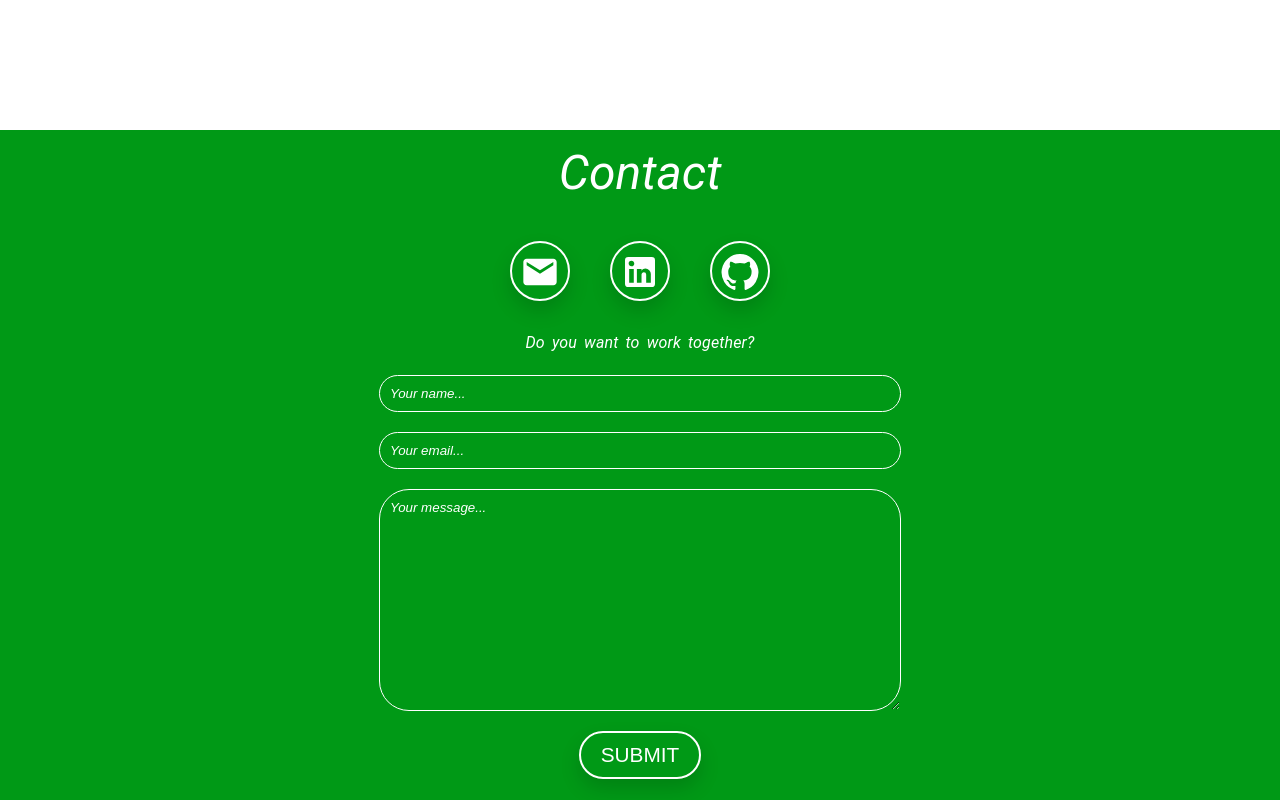
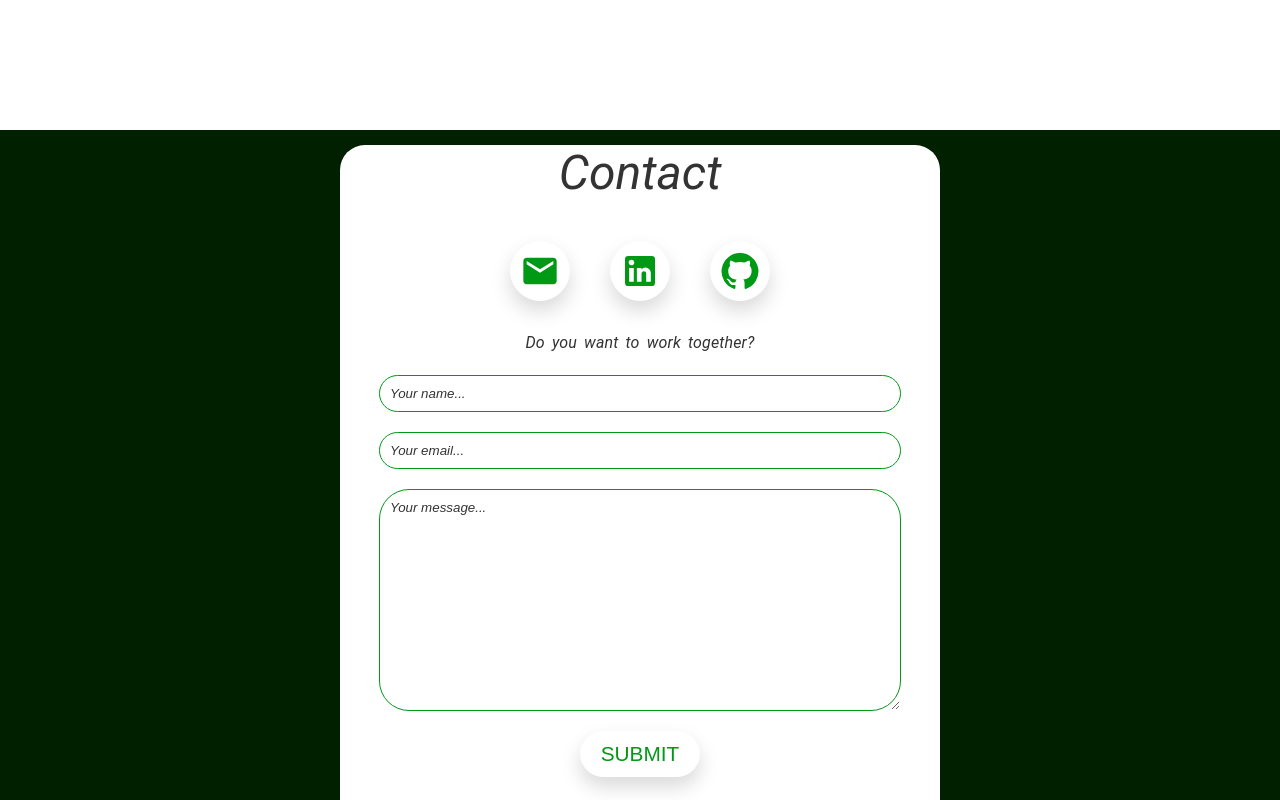
Before and after one commit to manuel12/personal-portfolio-page, a React (Create React App) app in the folder react-portfolio/: page / in a window 1280 px wide. Shown: the part 2640-3440 px from the top of the page. Built offline with nearby package versions, Linux system fonts and the light colour scheme.

Commit message:
Re-ordered style rules. Inverted color rules for icons and button. Added contact-card rules.

```diff
--- a/react-portfolio/src/components/Contact/styles.css
+++ b/react-portfolio/src/components/Contact/styles.css
@@ -1,6 +1,6 @@
 .contact {
   overflow: hidden;
-  background-color: var(--darker-background-color);
+  background-color: #002000;
   min-height: 100vh;
   padding: var(--vertical-padding) 0;
   text-align: center;
@@ -12,13 +12,55 @@
   width: 90%;
 }
 
+.contact-card {
+  background-color: white;
+  border-radius: 25px;
+  margin: 0 auto;
+  height: 1000px;
+  width: 600px;
+}
+
 .contact-heading {
   font-style: italic;
-  color: white;
+  color: var(--font-color);
 }
 
 .contact-container > p {
   font-size: 1.1rem;
+}
+
+.icon-section {
+  display: flex;
+  justify-content: center;
+  padding: 40px 0 30px;
+}
+
+.icon-container {
+  background-color: var(--white);
+  border: 1px solid white;
+  border-radius: var(--border-radius);
+  margin: 0 20px;
+  width: 60px;
+  height: 60px;
+  transition: background-color 0.5s ease-out;
+  box-shadow: 0px 10px 20px rgba(0, 0, 0, 0.15);
+}
+
+.icon-container:hover {
+  background-color: var(--darker-background-color);
+  border: 1px solid var(--main-color);
+}
+
+.icon-container > svg {
+  position: relative;
+  top: 9px;
+  font-size: 40px;
+  color: var(--darker-background-color);
+  transition: color 0.5s ease-out;
+}
+
+.icon-container > svg:hover {
+  color: white;
 }
 
 form {
@@ -29,14 +71,14 @@ input,
 textarea {
   background-color: rgba(0, 0, 0, 0%);
   display: block;
-  border: 1px solid white;
+  border: 1px solid var(--darker-background-color);
   border-radius: var(--border-radius);
   margin: 20px auto;
   padding: 10px;
   width: 100%;
   max-width: 500px;
   font-family: europa, sans-serif;
-  color: white;
+  color: var(--font-color);
 }
 
 textarea {
@@ -46,22 +88,22 @@ textarea {
 input:focus,
 textarea:focus {
   outline: none;
-  border: 2px solid white;
+  border: 1px solid var(--action-color);
 }
 
 ::placeholder {
-  color: white;
+  color: var(--font-color);
   font-style: italic;
 }
 
 .submit-btn {
-  background-color: rgba(0, 0, 0, 0%);
-  border: 2px solid;
+  background-color: var(--main-color);
+  border: 1px solid;
   border-color: white;
   border-radius: var(--border-radius);
   padding: 10px 20px;
   font-size: 1.3rem;
-  color: var(--white);
+  color: var(--darker-background-color);
   text-transform: uppercase;
   cursor: pointer;
   transition: background-color 0.5s ease-out, border-color 0.5s ease-out,
@@ -70,8 +112,8 @@ textarea:focus {
 }
 
 .submit-btn:hover {
-  background-color: var(--main-color);
-  color: var(--darker-background-color);
+  background-color: var(--darker-background-color);
+  color: var(--white);
   transition: background-color 0.5s ease-out, border-color 0.5s ease-out,
     color 0.5s ease-out;
 }
@@ -80,40 +122,6 @@ textarea:focus {
   outline: none;
 }
 
-.icon-section {
-  display: flex;
-  justify-content: center;
-  padding: 40px 0 30px;
-}
-
-.icon-container {
-  background-color: none;
-  border: 2px solid white;
-  border-radius: var(--border-radius);
-  margin: 0 20px;
-  width: 60px;
-  height: 60px;
-  transition: background-color 0.5s ease-out;
-  box-shadow: 0px 10px 20px rgba(0, 0, 0, 0.15);
-}
-
-.icon-container > svg {
-  position: relative;
-  top: 9px;
-  font-size: 40px;
-  color: white;
-  transition: color 0.5s ease-out;
-}
-
-.icon-container:hover {
-  background-color: var(--white);
-  border: 2px solid var(--main-color);
-}
-
-.icon-container > svg:hover {
-  color: var(--darker-background-color);
-}
-
 @media only screen and (min-width: 1200px) {
   .contact-container {
     width: 80%;
```
